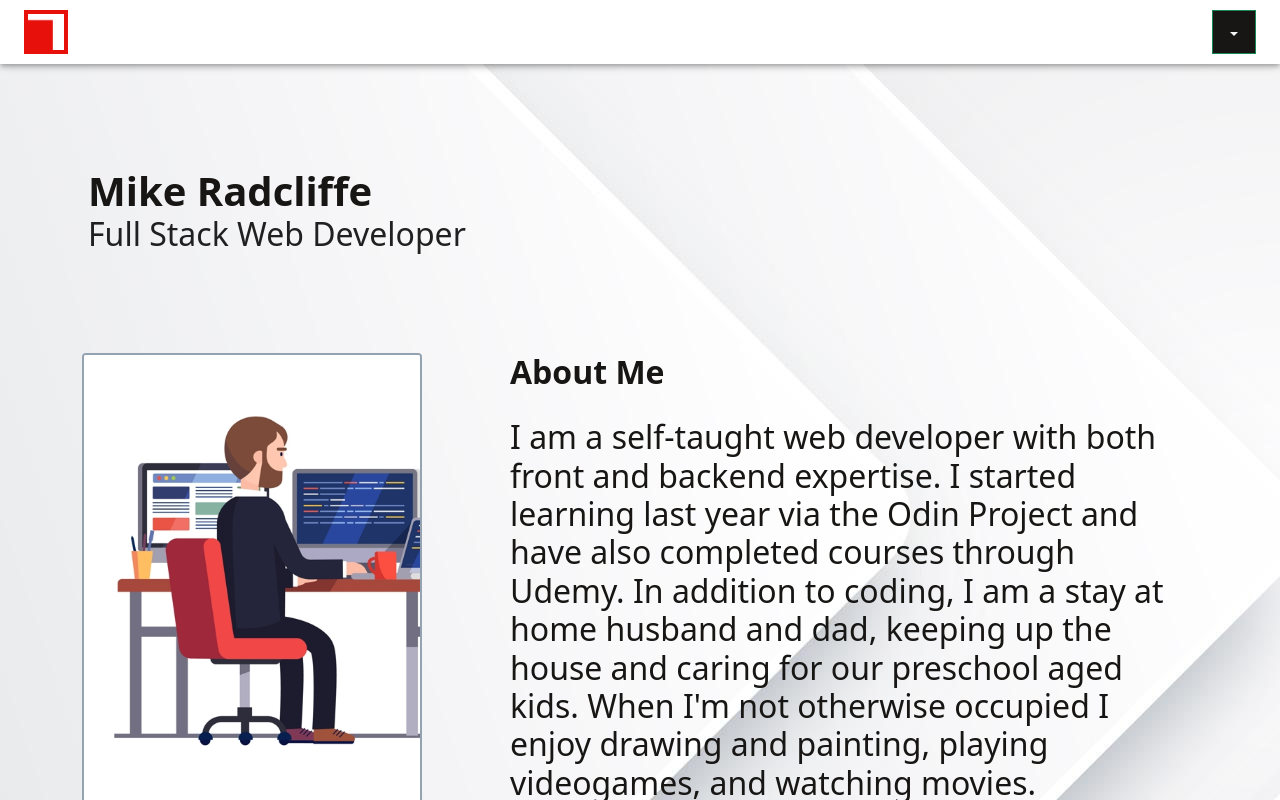
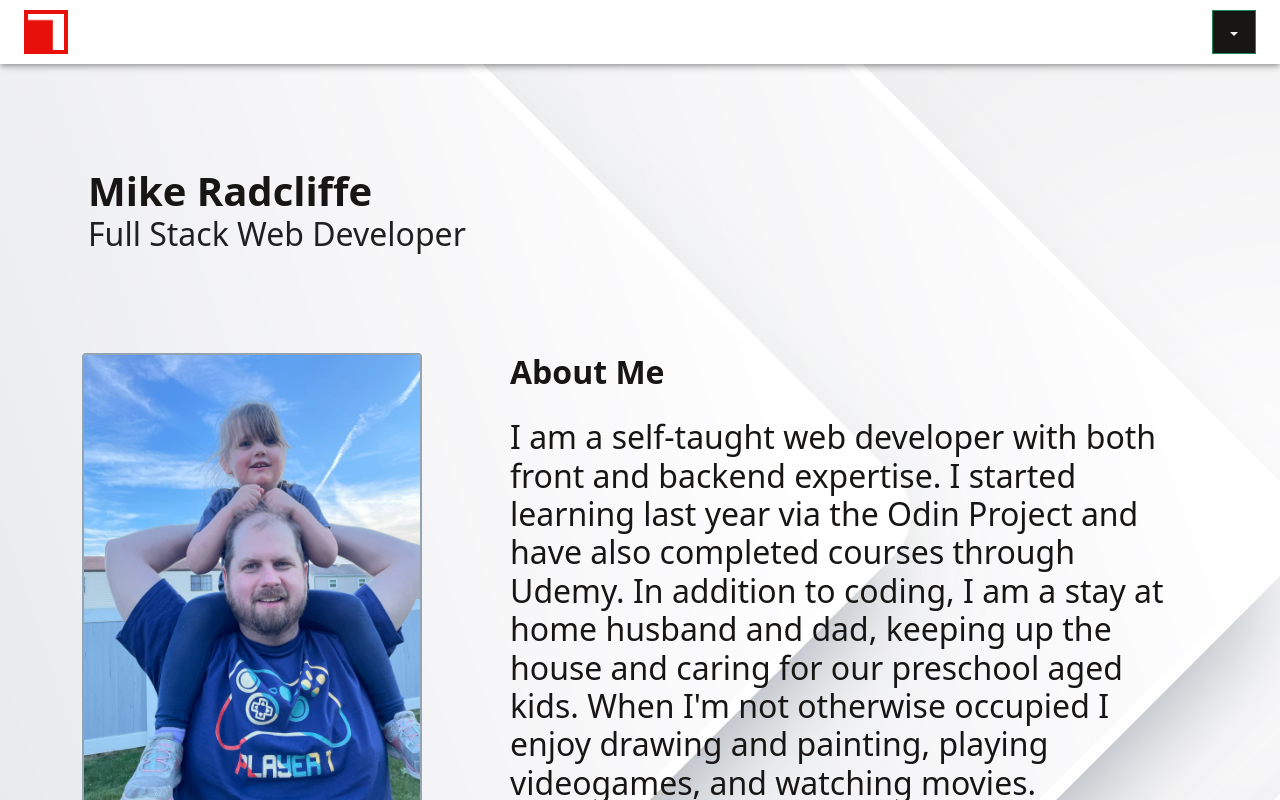
Before and after one commit to SlimPickens83/portfolio, a React (Vite) app: page / in a window 1280 px wide. Shown: the top 800 px of the page. Built offline with nearby package versions, Linux system fonts and the light colour scheme.

Commit message:
Added self portrait

```diff
--- a/src/components/Display.jsx
+++ b/src/components/Display.jsx
@@ -7,7 +7,7 @@ import Typography from "@mui/material/Typography"
 import { colors, theme } from "../theme"
 import Image from "react-bootstrap/Image"
 import Row from "react-bootstrap/Row"
-import coder from "../assets/coder.jpeg"
+import portrait from "../assets/IMG_7880.jpeg"
 import resume from "../assets/resumePic.png"
 import website from "../assets/aaMain.png"
 import pdf from "../assets/resume_RadcliffeM.pdf"
@@ -18,7 +18,7 @@ function Display() {
       <Container id="display">
         <Row className="displayRow" style={{ gap: 64, marginBottom: 120 }}>
           <Col className="imageColumn">
-            <Image src={coder} fluid style={{ border: `2px solid ${colors.grey}`, borderRadius: "4px" }} />
+            <Image src={portrait} fluid style={{ border: `2px solid ${colors.grey}`, borderRadius: "4px" }} />
           </Col>
           <Col className="textColumn">
             <Typography variant="h2" style={{ fontWeight: "bold", color: `${colors.primary}`, marginBottom: 24 }}>
```
Also changed, not shown: src/assets/IMG_7880.jpeg (added).
